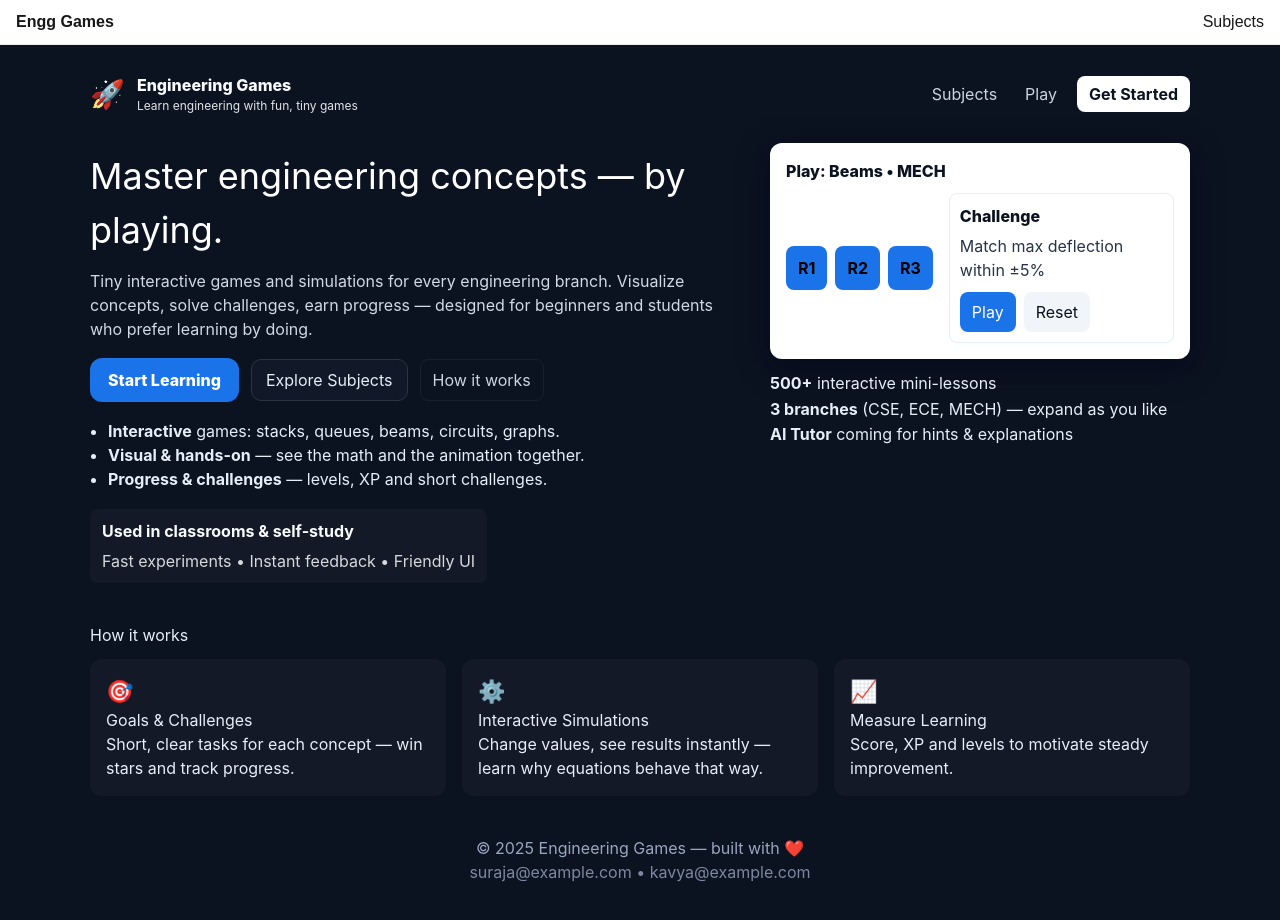
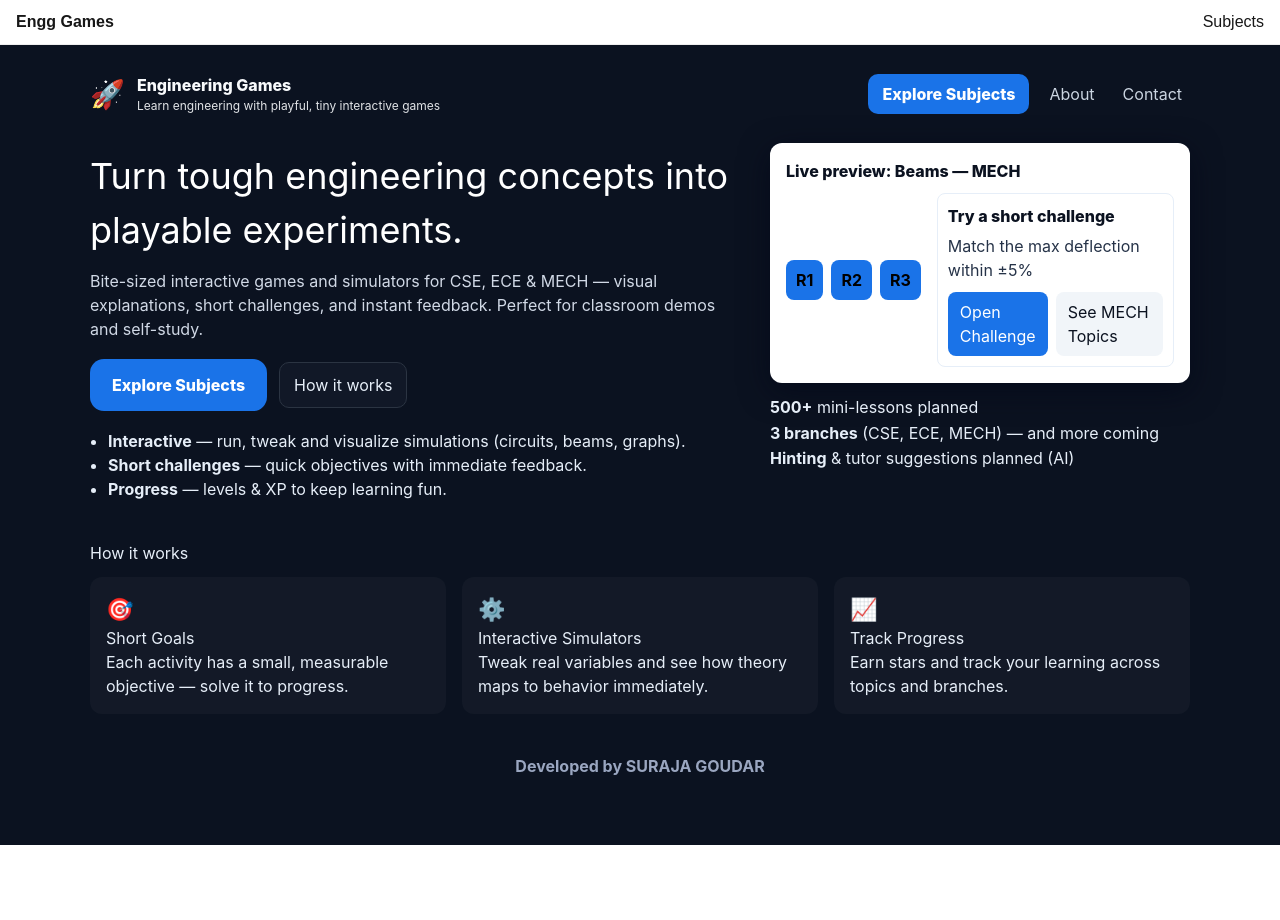
Before and after one commit to suraja-ui/engg-games, a Next.js app: page / in a window 1280 px wide. After the commit the page ends 845 px from the top, so only its background shows below. Built offline with nearby package versions, Linux system fonts and the light colour scheme.

Commit message:
Update page.tsx

```diff
--- a/app/page.tsx
+++ b/app/page.tsx
@@ -10,71 +10,68 @@ export default function HomePage() {
           <div style={logo}>🚀</div>
           <div>
             <div style={brandTitle}>Engineering Games</div>
-            <div style={brandSub}>Learn engineering with fun, tiny games</div>
+            <div style={brandSub}>Learn engineering with playful, tiny interactive games</div>
           </div>
         </div>
+
         <nav style={navLinks}>
-          <Link href="/subjects"><a style={navLink}>Subjects</a></Link>
-          <Link href="/play"><a style={navLink}>Play</a></Link>
-          <Link href="/about"><a style={cta}>Get Started</a></Link>
+          {/* Highlighted primary action: Explore Subjects */}
+          <Link href="/subjects" style={primaryNavLink}>Explore Subjects</Link>
+
+          {/* Secondary helpful links */}
+          <Link href="/about" style={navLink}>About</Link>
+          <Link href="/contact" style={navLink}>Contact</Link>
         </nav>
       </header>
 
       <section style={hero}>
         <div style={heroLeft}>
-          <h1 style={heroTitle}>Master engineering concepts — by playing.</h1>
+          <h1 style={heroTitle}>Turn tough engineering concepts into playable experiments.</h1>
+
           <p style={heroSubtitle}>
-            Tiny interactive games and simulations for every engineering branch.
-            Visualize concepts, solve challenges, earn progress — designed for
-            beginners and students who prefer learning by doing.
+            Bite-sized interactive games and simulators for CSE, ECE & MECH — visual explanations,
+            short challenges, and instant feedback. Perfect for classroom demos and self-study.
           </p>
 
           <div style={ctaRow}>
-            <Link href="/play"><a style={primaryBtn}>Start Learning</a></Link>
-            <Link href="/subjects"><a style={secondaryBtn}>Explore Subjects</a></Link>
-            <button
-              onClick={() => window.scrollBy({ top: 800, behavior: "smooth" })}
-              style={ghostBtn}
-            >
-              How it works
-            </button>
+            {/* primary CTA (big & highlighted) */}
+            <Link href="/subjects" style={bigPrimaryBtn}>Explore Subjects</Link>
+
+            {/* one supporting link */}
+            <Link href="/about" style={secondaryBtn}>How it works</Link>
           </div>
 
           <ul style={featureList}>
-            <li><strong>Interactive</strong> games: stacks, queues, beams, circuits, graphs.</li>
-            <li><strong>Visual & hands-on</strong> — see the math and the animation together.</li>
-            <li><strong>Progress & challenges</strong> — levels, XP and short challenges.</li>
+            <li><strong>Interactive</strong> — run, tweak and visualize simulations (circuits, beams, graphs).</li>
+            <li><strong>Short challenges</strong> — quick objectives with immediate feedback.</li>
+            <li><strong>Progress</strong> — levels & XP to keep learning fun.</li>
           </ul>
-
-          <div style={trusted}>
-            <span style={{fontWeight:700}}>Used in classrooms & self-study</span>
-            <div style={{opacity:0.85, marginTop:6}}>Fast experiments • Instant feedback • Friendly UI</div>
-          </div>
         </div>
 
         <div style={heroRight}>
           <div style={mockup}>
-            {/* simple mockup boxes — replace with a screenshot / SVG if you like */}
-            <div style={mockupHeader}>Play: Beams  •  MECH</div>
+            <div style={mockupHeader}>Live preview: Beams — MECH</div>
+
             <div style={mockupStage}>
               <div style={node}>R1</div>
               <div style={node}>R2</div>
               <div style={node}>R3</div>
+
               <div style={mockupPanel}>
-                <div style={mpTitle}>Challenge</div>
-                <div style={mpText}>Match max deflection within ±5%</div>
+                <div style={mpTitle}>Try a short challenge</div>
+                <div style={mpText}>Match the max deflection within ±5%</div>
                 <div style={mpBtnRow}>
-                  <button style={mpBtnPrimary}>Play</button>
-                  <button style={mpBtn}>Reset</button>
+                  <Link href="/play/mech/beams" style={mpBtnPrimary}>Open Challenge</Link>
+                  <Link href="/subjects#mech" style={mpBtn}>See MECH Topics</Link>
                 </div>
               </div>
             </div>
           </div>
 
           <div style={quickStats}>
-            <div><strong>500+</strong> interactive mini-lessons</div>
-            <div><strong>3 branches</strong> (CSE, ECE, MECH) — expand as you like</div>
-            <div><strong>AI Tutor</strong> coming for hints & explanations</div>
+            <div><strong>500+</strong> mini-lessons planned</div>
+            <div><strong>3 branches</strong> (CSE, ECE, MECH) — and more coming</div>
+            <div><strong>Hinting</strong> & tutor suggestions planned (AI)</div>
           </div>
         </div>
       </section>
@@ -84,31 +81,32 @@ export default function HomePage() {
         <div style={howGrid}>
           <div style={howCard}>
             <div style={howIcon}>🎯</div>
-            <h4>Goals & Challenges</h4>
-            <p>Short, clear tasks for each concept — win stars and track progress.</p>
+            <h4>Short Goals</h4>
+            <p>Each activity has a small, measurable objective — solve it to progress.</p>
           </div>
           <div style={howCard}>
             <div style={howIcon}>⚙️</div>
-            <h4>Interactive Simulations</h4>
-            <p>Change values, see results instantly — learn why equations behave that way.</p>
+            <h4>Interactive Simulators</h4>
+            <p>Tweak real variables and see how theory maps to behavior immediately.</p>
           </div>
           <div style={howCard}>
             <div style={howIcon}>📈</div>
-            <h4>Measure Learning</h4>
-            <p>Score, XP and levels to motivate steady improvement.</p>
+            <h4>Track Progress</h4>
+            <p>Earn stars and track your learning across topics and branches.</p>
           </div>
         </div>
       </section>
 
       <footer style={footer}>
-        <div>© {new Date().getFullYear()} Engineering Games — built with ❤️</div>
-        <div style={{opacity:0.8}}>suraja@example.com • kavya@example.com</div>
+        <div style={{ fontWeight: 700, fontSize: 16 }}>
+          Developed by SURAJA GOUDAR
+        </div>
       </footer>
     </main>
   );
 }
 
-/* ---------- styles (inline for copy/paste) ---------- */
+/* ---------- inline styles ---------- */
 
 const page: React.CSSProperties = {
   minHeight: "100vh",
@@ -135,7 +133,7 @@ const brandSub: React.CSSProperties = { fontSize: 12, opacity: 0.9 };
 
 const navLinks: React.CSSProperties = { display: "flex", gap: 12, alignItems: "center" };
 const navLink: React.CSSProperties = { color: "#cbd5e1", textDecoration: "none", padding: "6px 8px" };
-const cta: React.CSSProperties = { color: "#0b1220", background: "#fff", padding: "8px 12px", borderRadius: 8, textDecoration: "none", fontWeight: 700 };
+const primaryNavLink: React.CSSProperties = { padding: "8px 14px", borderRadius: 10, background: "#1a73e8", color: "#fff", fontWeight: 800, textDecoration: "none" };
 
 const hero: React.CSSProperties = {
   maxWidth: 1100,
@@ -152,23 +150,20 @@ const heroTitle: React.CSSProperties = { fontSize: 36, margin: "6px 0 12px", col
 const heroSubtitle: React.CSSProperties = { color: "#d1d9e6", fontSize: 16, lineHeight: 1.5, marginBottom: 18 };
 
 const ctaRow: React.CSSProperties = { display: "flex", gap: 12, alignItems: "center", flexWrap: "wrap" };
-const primaryBtn: React.CSSProperties = { padding: "12px 18px", borderRadius: 12, background: "#1a73e8", color: "#fff", fontWeight: 800, textDecoration: "none" };
-const secondaryBtn: React.CSSProperties = { padding: "10px 14px", borderRadius: 10, background: "#111827", color: "#e6eef8", border: "1px solid #2b3442" };
-const ghostBtn: React.CSSProperties = { padding: "8px 12px", borderRadius: 8, background: "transparent", color: "#cbd5e1", border: "1px solid rgba(255,255,255,0.06)" };
+const bigPrimaryBtn: React.CSSProperties = { padding: "14px 22px", borderRadius: 14, background: "#1a73e8", color: "#fff", fontWeight: 800, textDecoration: "none", fontSize: 16 };
+const secondaryBtn: React.CSSProperties = { padding: "10px 14px", borderRadius: 10, background: "#111827", color: "#e6eef8", border: "1px solid #2b3442", textDecoration: "none" };
 
 const featureList: React.CSSProperties = { marginTop: 18, listStyle: "disc", paddingLeft: 18, color: "#e6eef8" };
-const trusted: React.CSSProperties = { marginTop: 18, padding: "10px 12px", borderRadius: 8, background: "rgba(255,255,255,0.03)", width: "fit-content" };
-
 const mockup: React.CSSProperties = { borderRadius: 12, background: "#fff", color: "#0b1220", padding: 16, boxShadow: "0 8px 30px rgba(2,6,23,0.6)" };
 const mockupHeader: React.CSSProperties = { fontWeight: 800, marginBottom: 10, color: "#0b1220" };
 const mockupStage: React.CSSProperties = { display: "flex", gap: 8, alignItems: "center" };
-const node: React.CSSProperties = { background: "#1a73e8", color: "black", padding: "10px 12px", borderRadius: 8, fontWeight: 700 };
+const node: React.CSSProperties = { background: "#1a73e8", color: "black", padding: "8px 10px", borderRadius: 8, fontWeight: 700 };
 const mockupPanel: React.CSSProperties = { marginLeft: 8, flex: 1, padding: 10, borderRadius: 8, border: "1px solid #e6eef8" };
 const mpTitle: React.CSSProperties = { fontWeight: 800, color: "#0b1220" };
 const mpText: React.CSSProperties = { color: "#263348", marginTop: 6 };
 const mpBtnRow: React.CSSProperties = { display: "flex", gap: 8, marginTop: 10 };
-const mpBtnPrimary: React.CSSProperties = { padding: "8px 12px", background: "#1a73e8", color: "white", borderRadius: 8, border: "none" };
-const mpBtn: React.CSSProperties = { padding: "8px 12px", background: "#f1f5f9", color: "#0b1220", borderRadius: 8, border: "none" };
+const mpBtnPrimary: React.CSSProperties = { padding: "8px 12px", background: "#1a73e8", color: "white", borderRadius: 8, border: "none", textDecoration: "none" };
+const mpBtn: React.CSSProperties = { padding: "8px 12px", background: "#f1f5f9", color: "#0b1220", borderRadius: 8, border: "none", textDecoration: "none" };
 
 const quickStats: React.CSSProperties = { marginTop: 12, color: "#e6eef8", lineHeight: 1.6 };
 
```
